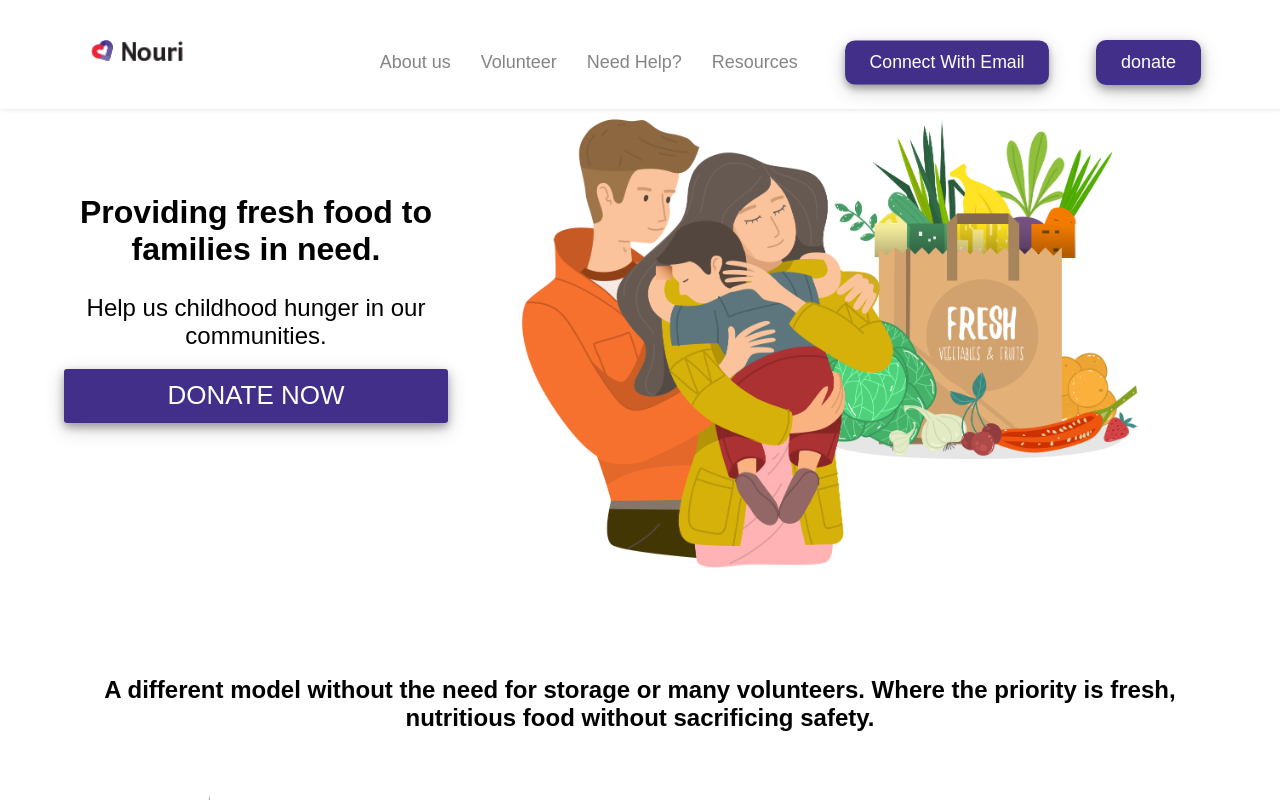
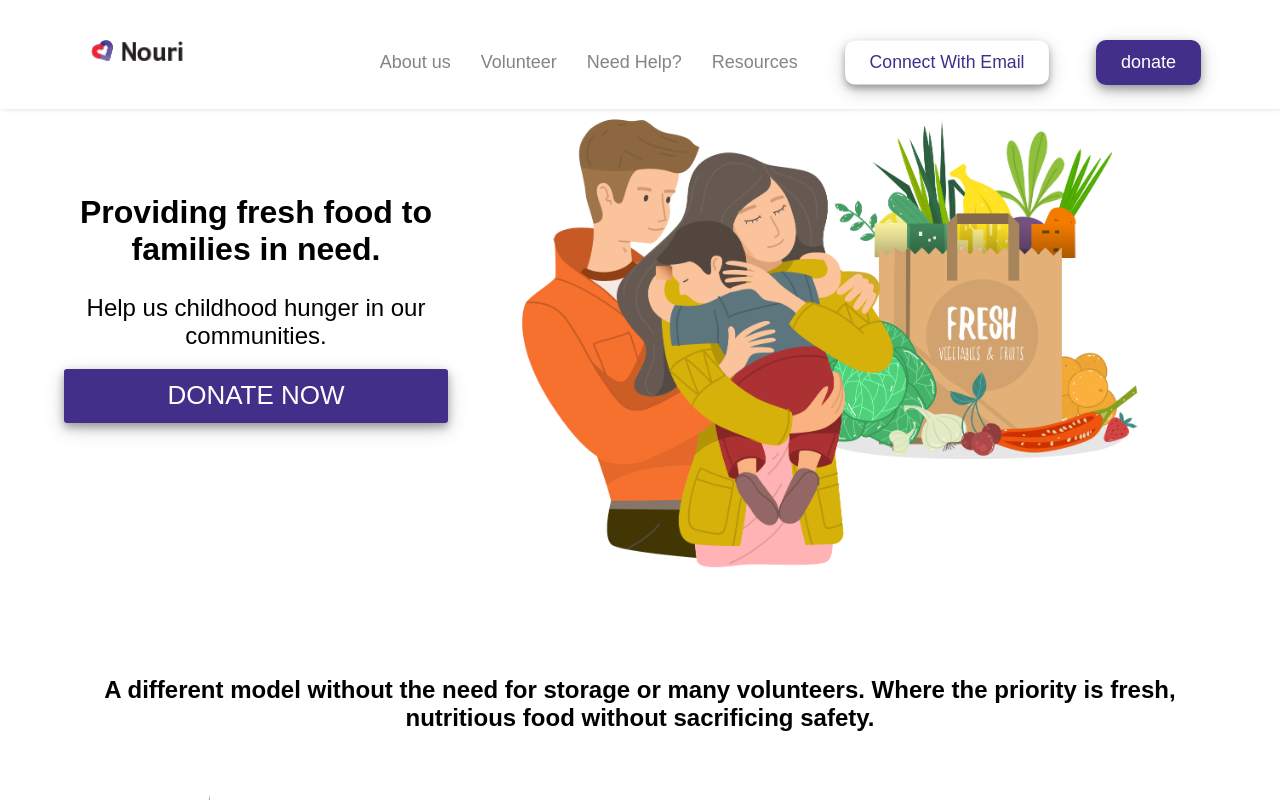
Before and after one commit to nourimeals/website, a React app: page / in a window 1280 px wide. In both pictures the pointer is over the button "Connect With Email". Shown: the top 800 px of the page. Built offline with nearby package versions, Linux system fonts and the light colour scheme; a web font is replaced by a local one.

Commit message:
made 'connect with email' button secondary

```diff
--- a/package.json
+++ b/package.json
@@ -9,6 +9,7 @@
   "main": "webpack.config.js",
   "scripts": {
     "hot": "webpack-dev-server --inline --hot --history-api-fallback --open",
+    "buildWatch": "webpack --mode production --watch",
     "build": "webpack --mode production",
     "start": "node index.js",
     "start:docker": "webpack-dev-server --host 0.0.0.0 --inline --hot --history-api-fallback --open",
--- a/src/components/common/header/header.scss
+++ b/src/components/common/header/header.scss
@@ -150,7 +150,6 @@ header {
 
   .btn-container {
     display: none;
-
     /* large devices -- desktops screen sizes 992px and above */
     @media only screen and (min-width: 992px) {
       display: inline;
@@ -165,11 +164,13 @@ header {
       box-shadow: 0 4px 8px 0 rgba(0, 0, 0, 0.3), 0 6px 20px 0 rgba(0, 0, 0, 0.19);
 
       &:hover {
-        transform: scale(.98)
+        transform: scale(0.98);
+        background-color: #fff;
+        border: 1px $header-btn-color;
+        color: $header-btn-color;
+        cursor: pointer;
       }
     }
-
-
   }
 
 
```
